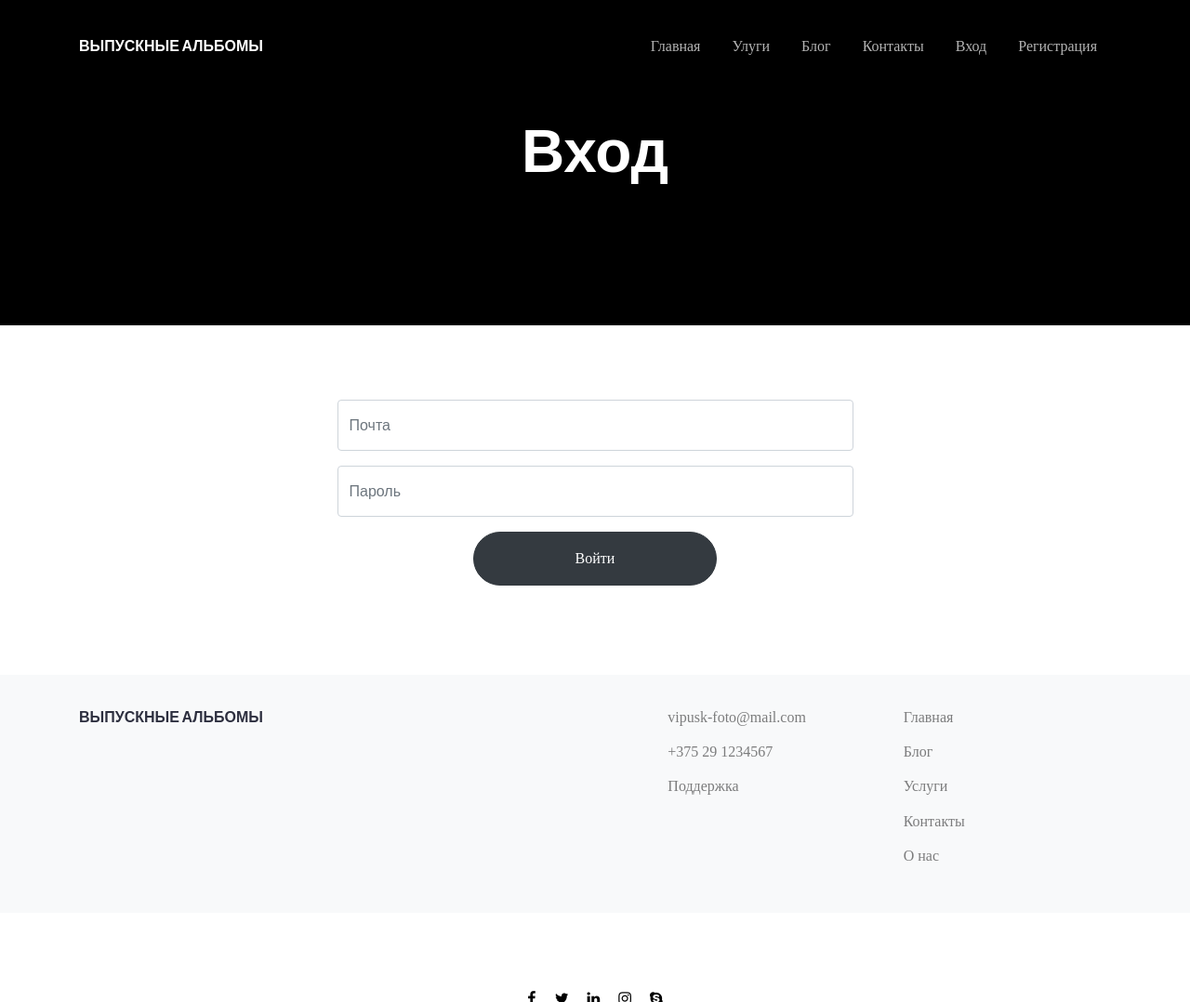
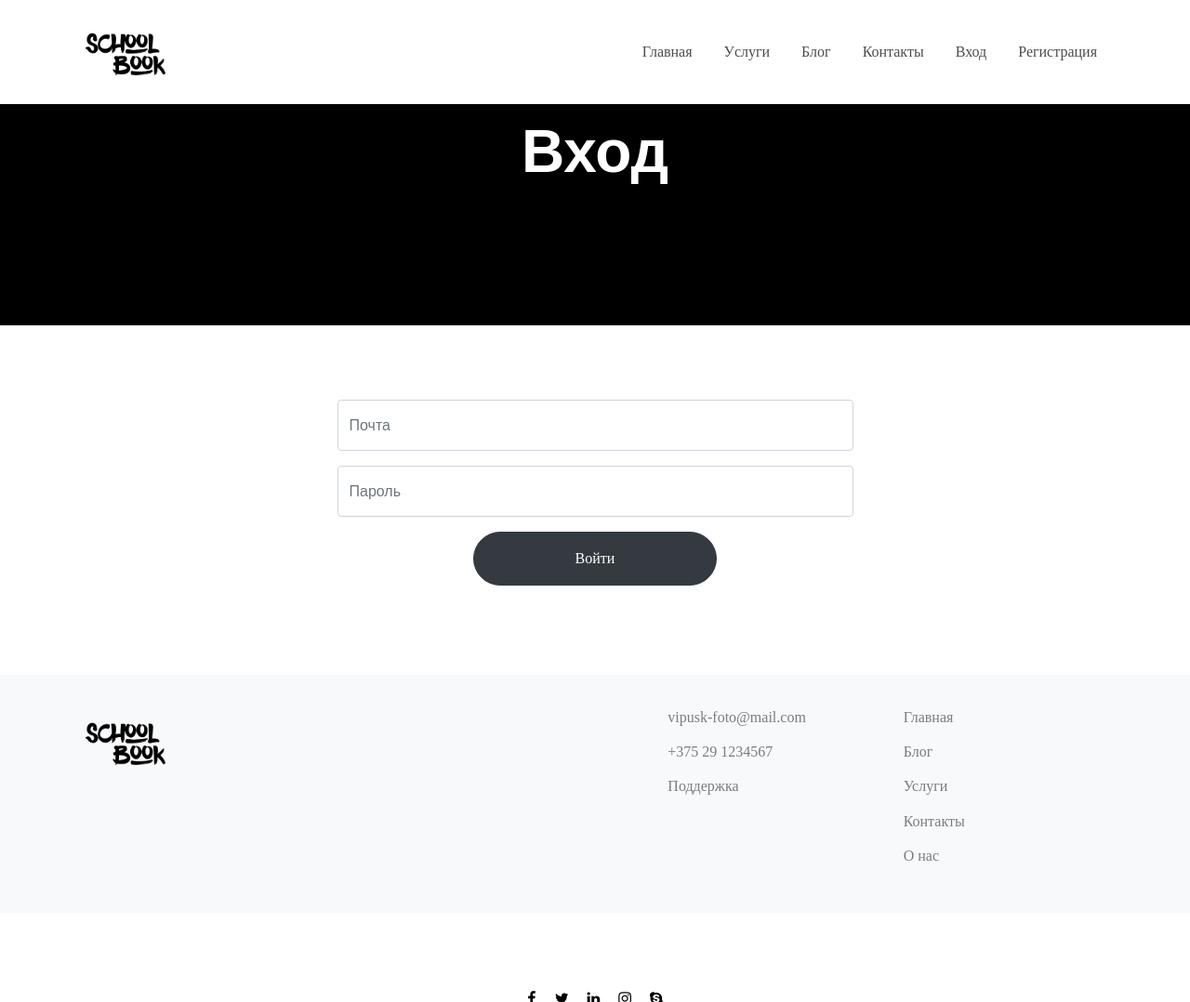
Before and after one commit to TheLastSurvived/school-foto, a Flask app: page /auth in a window 1280 px wide. Shown: the top 1078 px of the page at 93% size. Run offline with Flask 3, Linux system fonts and the light colour scheme; some libraries are stand-ins or nearby versions; some web fonts are replaced.

Commit message:
change header

```diff
--- a/static/css/style.css
+++ b/static/css/style.css
@@ -602,6 +602,8 @@ h5,
   width: 100%;
   padding: 1rem;
   position: absolute;
+  background-color: #ffff;
+  color: #000;
 }
 @media (max-width: 991.98px) {
   .site-navbar {
@@ -620,7 +622,7 @@ h5,
 }
 .site-navbar .site-logo a {
   text-transform: uppercase;
-  color: #fff;
+  color: #000000;
   font-family: "Poppins", sans-serif;
 }
 @media (max-width: 991.98px) {
@@ -651,15 +653,15 @@ h5,
   margin-left: 15px;
   margin-right: 15px;
   padding: 20px 0px;
-  color: rgba(255, 255, 255, 0.7) !important;
+  color: rgba(0, 0, 0, 0.7) !important;
   display: inline-block;
   text-decoration: none !important;
 }
 .site-navbar .site-navigation .site-menu > li > a:hover {
-  color: #fff !important;
+  color: #8f8f8f !important;
 }
 .site-navbar .site-navigation .site-menu > li.active > a {
-  color: #fff !important;
+  color: #8f8f8f !important;
 }
 .site-navbar .site-navigation .site-menu .has-children {
   position: relative;
--- a/templates/base.html
+++ b/templates/base.html
@@ -52,7 +52,7 @@
 
             <div class="col-3">
               <div class="site-logo">
-                <a href="/" class="font-weight-bold">Выпускные альбомы</a>
+                <a href="/" class="font-weight-bold"> <img src="../static/images/logo.png" width="100" alt=""></a>
               </div>
             </div>
 
@@ -78,7 +78,7 @@
                       <li><a href="/profile" class="nav-link">Мои заказы</a></li>
                     <li><a href="/logout" class="nav-link">Выйти</a></li>
                   {% else %}
-                  <li><a href="/services" class="nav-link">Улуги</a></li>
+                  <li><a href="/services" class="nav-link">Уcлуги</a></li>
                   <li><a href="/blog" class="nav-link">Блог</a></li>
                   <li><a href="/contacts" class="nav-link">Контакты</a></li>
                   <li><a href="/auth" class="nav-link">Вход</a></li>
@@ -102,7 +102,7 @@
           <div class="row">
             <div class="col-md-3">
               <div class="site-logo-footer">
-                <a href="/">Выпускные альбомы</a>
+                <a href="/" class="font-weight-bold"> <img src="../static/images/logo.png" width="100" alt=""></a>
               </div>
             </div>
             <div class="col-md-8 ml-auto">
@@ -111,7 +111,7 @@
                   <ul class="list-unstyled links">
                     <li><a href="#">vipusk-foto@mail.com</a></li>
                     <li><a href="#">+375 29 1234567</a></li>
-                    <li><a href="#">Поддержка</a></li>
+                    <li><a href="/contacts">Поддержка</a></li>
                   </ul>
                 </div>
                 <div class="col-md-4">
--- a/templates/index.html
+++ b/templates/index.html
@@ -23,7 +23,7 @@
           <a href="../static/images/img_1.jpg" class="portfolio-item"><img src="../static/images/img_1.jpg" alt="Image" class="img-fluid"></a>
         </div>
         <div class="col-md-6">
-          <a href="../static/images/img_2.jpg" class="portfolio-item"><img src="../static/images/img_2.jpg" alt="Image" class="img-fluid"></a>
+          <a href="../static/images/img_2.jpg" class="portfolio-item "><img src="../static/images/img_2.jpg" alt="Image" class="img-fluid w-100"></a>
         </div>
         <div class="col-md-3">
           <a href="../static/images/img_3.jpg" class="portfolio-item"><img src="../static/images/img_3.jpg" alt="Image" class="img-fluid"></a>
--- a/templates/services.html
+++ b/templates/services.html
@@ -47,7 +47,7 @@
 
 <!-- Modal -->
 <div class="modal fade" id="exampleModal{{el.id}}" tabindex="-1" role="dialog" aria-labelledby="exampleModalLabel" aria-hidden="true">
-  <div class="modal-dialog" role="document">
+  <div class="modal-dialog modal-dialog-centered modal-lg" role="document">
     <div class="modal-content">
       <div class="modal-header">
         <h5 class="modal-title" id="exampleModalLabel">Альбом {{el.title}}</h5>
```
Also changed, not shown: instance/database.db, static/images/logo.png (added).
